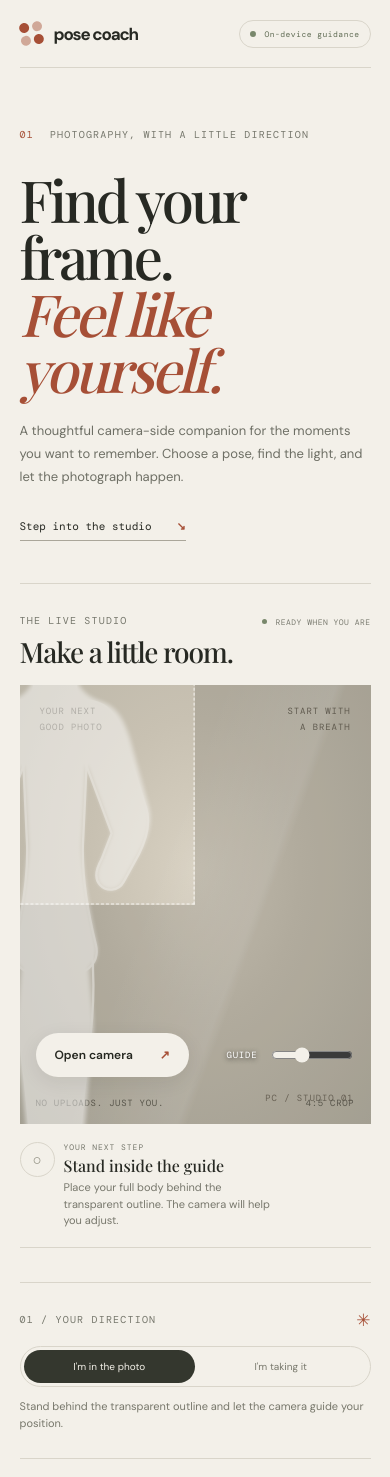
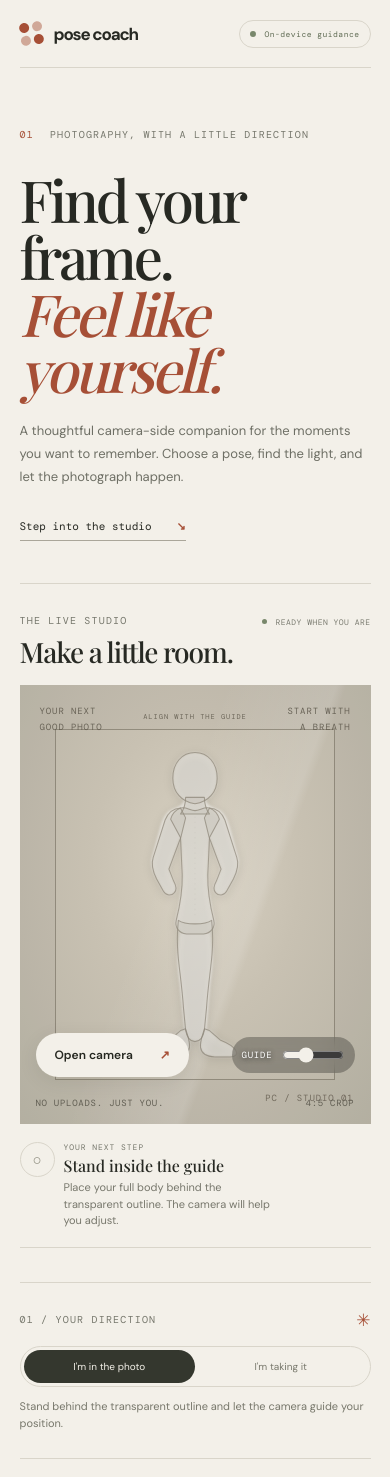
Before and after one commit to Shankar373/Pose-Coach, a React (Vite) app: page / in a window 390 px wide. Shown: the top 1477 px of the page. Built offline with nearby package versions, Linux system fonts and the light colour scheme; a web font is replaced by a local one.

Commit message:
Style the fixed translucent camera composition guide

```diff
--- a/src/styles.css
+++ b/src/styles.css
@@ -4,3 +4,104 @@
 @media(max-width:900px){.app-shell{padding:0 4vw}.studio-grid{grid-template-columns:1fr;gap:34px}.studio-side{border-left:0;border-top:1px solid var(--line);padding:26px 0 0;display:grid;grid-template-columns:1fr 1fr;gap:0 24px}.side-block{margin-bottom:18px}.approach{gap:34px}.camera-stage{min-height:340px}}
 @media(max-width:620px){.app-shell{padding:0 5vw}.topbar{height:68px}.topnav{gap:0}.topnav>a{display:none}.privacy-tag{padding:8px 10px;font-size:8px}.intro{padding:60px 0 42px}h1{font-size:58px}.intro-copy{font-size:13px}.studio-grid{padding-top:24px;padding-bottom:68px}.section-heading{align-items:start;gap:10px}.live-indicator{font-size:8px;margin-top:9px}.camera-stage{min-height:285px;aspect-ratio:4/5}.art-dots{inset:9% 25% 8%;width:50%;height:84%}.stage-controls{bottom:47px}.feedback-row{gap:9px;align-items:flex-start}.feedback-copy strong{font-size:16px}.feedback-copy p{max-width:210px}.score{padding-left:10px}.score strong{font-size:16px}.capture-button{padding:11px 12px;gap:7px;font-size:10px}.studio-side{grid-template-columns:1fr;gap:0}.approach{grid-template-columns:1fr;gap:5px;padding:56px 0}.approach-right>p{font-size:15px}.promise-grid{gap:10px}.promise-grid strong{font-size:10px}.promise-grid small{font-size:9px}.footer{gap:12px;flex-wrap:wrap;padding:18px 0}.footer>span{display:none}}
 @media(prefers-reduced-motion:reduce){*{scroll-behavior:auto!important;animation:none!important;transition:none!important}}
+
+/* UX-first fixed human reference guide */
+.camera-stage {
+  isolation: isolate;
+}
+.camera-feed {
+  z-index: 0;
+}
+.stage-poster {
+  z-index: 0;
+}
+.stage-crop {
+  position: absolute;
+  z-index: 3;
+  inset: auto;
+  transform: none;
+  border: 1px dashed rgba(255,255,255,.88);
+  box-shadow: 0 0 0 999px rgba(19,22,19,.16);
+  overflow: visible;
+  pointer-events: none;
+}
+.reference-silhouette {
+  position: absolute;
+  left: 50%;
+  top: 3%;
+  transform: translateX(-50%);
+  width: auto;
+  height: 94%;
+  max-width: 86%;
+  overflow: visible;
+  filter: drop-shadow(0 2px 5px rgba(0,0,0,.2));
+  pointer-events: none;
+}
+.silhouette-body {
+  transition: fill .2s ease, stroke .2s ease;
+}
+.silhouette-center {
+  opacity: .65;
+}
+.guide-label {
+  position: absolute;
+  left: 50%;
+  top: -21px;
+  transform: translateX(-50%);
+  white-space: nowrap;
+  color: rgba(255,255,255,.94);
+  font: 8px var(--mono);
+  letter-spacing: .14em;
+  text-shadow: 0 1px 5px rgba(0,0,0,.65);
+}
+.camera-stage:not(.is-live) .stage-crop {
+  border-color: rgba(89,82,68,.48);
+  box-shadow: 0 0 0 999px rgba(73,67,56,.035);
+}
+.camera-stage:not(.is-live) .silhouette-body {
+  fill: rgba(94,87,73,.10);
+  stroke: rgba(94,87,73,.78);
+}
+.camera-stage:not(.is-live) .silhouette-center {
+  stroke: rgba(94,87,73,.35);
+}
+.camera-stage:not(.is-live) .guide-label {
+  color: #6c6659;
+  text-shadow: none;
+}
+.stage-meta {
+  z-index: 5;
+}
+.stage-controls {
+  z-index: 6;
+}
+.opacity-control {
+  padding: 9px 12px;
+  border-radius: 30px;
+  background: rgba(28,30,26,.32);
+  backdrop-filter: blur(8px);
+}
+.opacity-control input {
+  accent-color: #f3f0e9;
+}
+@media(max-width:620px) {
+  .reference-silhouette {
+    height: 93%;
+    max-width: 88%;
+  }
+  .guide-label {
+    font-size: 7px;
+    top: -18px;
+  }
+  .stage-crop {
+    border-style: solid;
+    border-color: rgba(255,255,255,.8);
+  }
+  .opacity-control {
+    gap: 7px;
+    padding: 8px 9px;
+  }
+  .opacity-control input {
+    width: 62px;
+  }
+}
```
